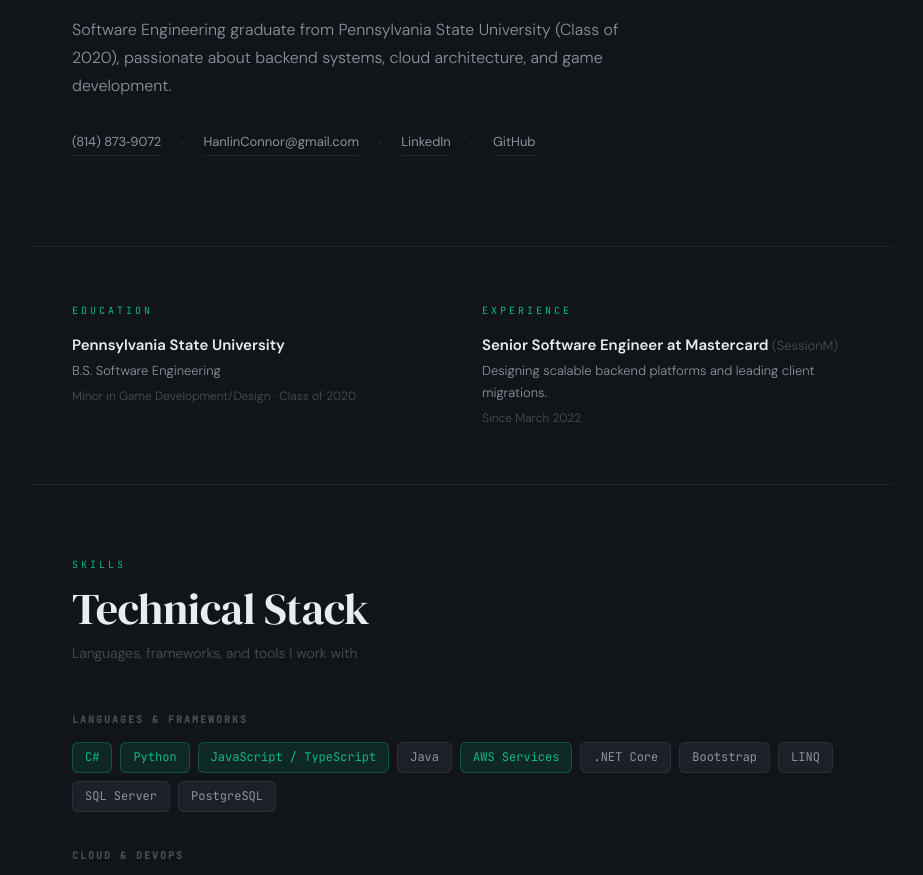
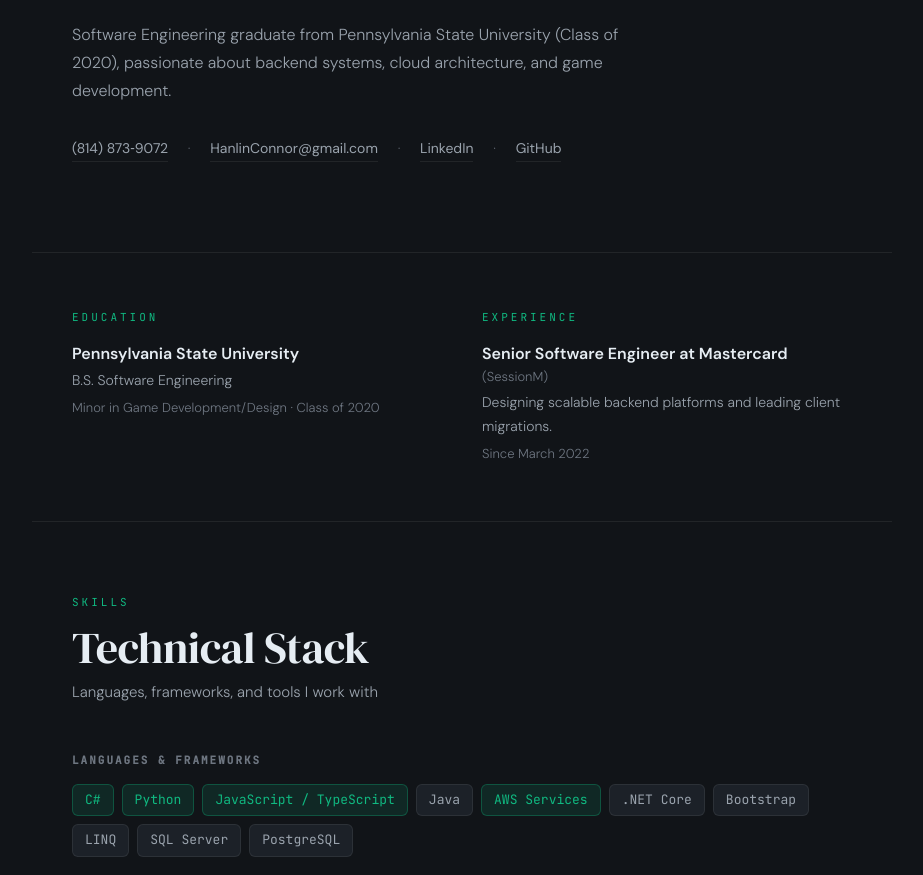
Before and after one commit to cph5236/cph5236.github.io, a website: page index.html in a window 1280 px wide. Shown: the part 309-1184 px from the top of the page, without its empty margins (178-1101 px from the left). Drawn offline with Linux system fonts and the light colour scheme.

Commit message:
Improve readability: bump text sizes, lighten text-muted and text-secondary colors

```diff
--- a/assets/css/custom.css
+++ b/assets/css/custom.css
@@ -14,8 +14,8 @@
     --accent-hover:   #059669;
     --accent-dim:     rgba(16, 185, 129, 0.12);
     --text-primary:   #e6edf3;
-    --text-secondary: #8b949e;
-    --text-muted:     #484f58;
+    --text-secondary: #9aa3ad;
+    --text-muted:     #6e7681;
 }
 
 /* ── BASE ──────────────────────────────────────────────── */
@@ -27,7 +27,7 @@
     background: var(--bg-base);
     color: var(--text-primary);
     font-family: 'DM Sans', system-ui, sans-serif;
-    font-size: 15px;
+    font-size: 16px;
     line-height: 1.6;
     -webkit-font-smoothing: antialiased;
     padding-top: 56px;
@@ -117,7 +117,7 @@
 /* ── SECTION TYPOGRAPHY ────────────────────────────────── */
 .section-label {
     font-family: 'JetBrains Mono', monospace;
-    font-size: 10px;
+    font-size: 11px;
     letter-spacing: 3px;
     text-transform: uppercase;
     color: var(--accent);
@@ -135,8 +135,8 @@
 }
 
 .section-subtitle {
-    font-size: 14px;
-    color: var(--text-muted);
+    font-size: 15px;
+    color: var(--text-secondary);
     margin-bottom: 48px;
     font-weight: 300;
 }
@@ -153,7 +153,7 @@
 }
 
 .hero-subtitle {
-    font-size: 18px;
+    font-size: 20px;
     font-weight: 300;
     color: var(--text-secondary);
     margin-bottom: 24px;
@@ -176,7 +176,7 @@
 }
 
 .hero-contacts a {
-    font-size: 13px;
+    font-size: 14px;
     color: var(--text-secondary);
     text-decoration: none;
     border-bottom: 1px solid var(--border);
@@ -198,7 +198,7 @@
 /* ── ABOUT GRID (education + experience) ───────────────── */
 .about-block-label {
     font-family: 'JetBrains Mono', monospace;
-    font-size: 10px;
+    font-size: 11px;
     letter-spacing: 3px;
     text-transform: uppercase;
     color: var(--accent);
@@ -206,7 +206,7 @@
 }
 
 .about-block h3 {
-    font-size: 15px;
+    font-size: 16px;
     font-weight: 600;
     color: var(--text-primary);
     margin-bottom: 4px;
@@ -214,7 +214,7 @@
 }
 
 .about-block p {
-    font-size: 13px;
+    font-size: 14px;
     color: var(--text-secondary);
     line-height: 1.7;
     font-weight: 300;
@@ -222,7 +222,7 @@
 }
 
 .about-block .detail {
-    font-size: 12px;
+    font-size: 13px;
     color: var(--text-muted);
     margin-top: 4px;
 }
@@ -232,7 +232,7 @@
 
 .skill-group-name {
     font-family: 'JetBrains Mono', monospace;
-    font-size: 10px;
+    font-size: 11px;
     font-weight: 600;
     letter-spacing: 2px;
     text-transform: uppercase;
@@ -248,7 +248,7 @@
 
 .skill-tag {
     font-family: 'JetBrains Mono', monospace;
-    font-size: 12px;
+    font-size: 13px;
     color: var(--text-secondary);
     background: var(--bg-card);
     border: 1px solid var(--border);
@@ -294,7 +294,7 @@
 .project-tag {
     display: inline-block;
     font-family: 'JetBrains Mono', monospace;
-    font-size: 10px;
+    font-size: 11px;
     letter-spacing: 1px;
     text-transform: uppercase;
     color: var(--accent);
@@ -302,7 +302,7 @@
 }
 
 .project-card h3 {
-    font-size: 15px;
+    font-size: 16px;
     font-weight: 600;
     color: var(--text-primary);
     margin-bottom: 10px;
@@ -310,7 +310,7 @@
 }
 
 .project-card p {
-    font-size: 13px;
+    font-size: 14px;
     color: var(--text-secondary);
     line-height: 1.7;
     font-weight: 300;
@@ -376,7 +376,7 @@
 }
 
 footer p {
-    font-size: 12px;
+    font-size: 13px;
     color: var(--text-muted);
     margin: 0;
 }
--- a/index.html
+++ b/index.html
@@ -13,7 +13,7 @@
     <link href="assets/vendor/bootstrap/css/bootstrap.min.css" rel="stylesheet">
     <script src="assets/vendor/bootstrap/js/bootstrap.bundle.min.js"></script>
     <!-- Custom styles -->
-    <link rel="stylesheet" href="assets/css/custom.css?v=2">
+    <link rel="stylesheet" href="assets/css/custom.css?v=3">
 </head>
 
 <body class="d-flex flex-column min-vh-100">
```
